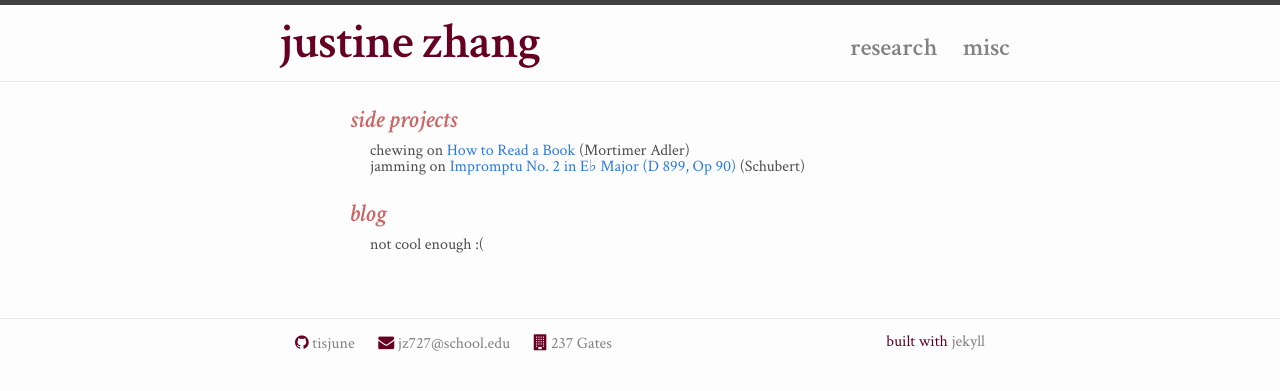
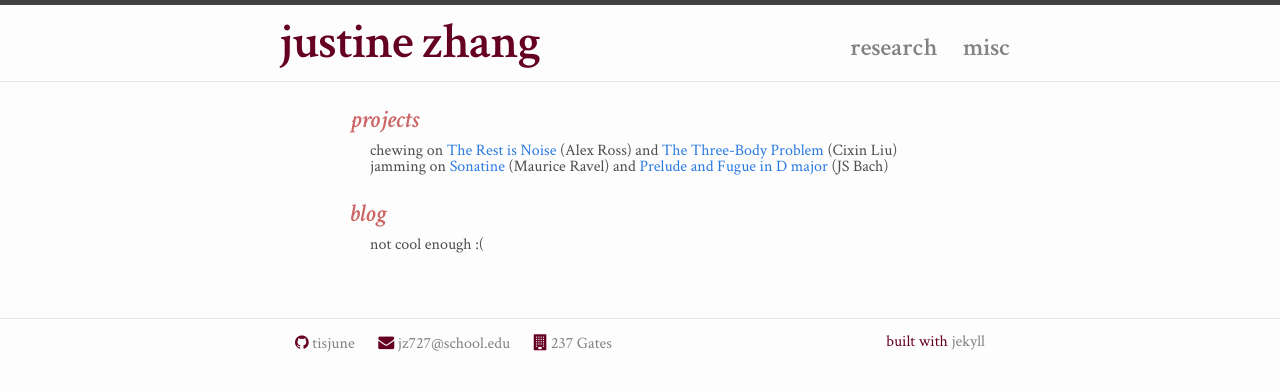
Before and after one commit to tisjune/tisjune.github.io, a Jekyll site: the page built from misc.html, in a window 1280 px wide. Shown: the top 391 px of the page. Built offline with Jekyll 4.4.1, drawn with Linux system fonts in a browser that asks for light colours; nearby versions of some CDN libraries.

Commit message:
fixed misc

```diff
--- a/index.html
+++ b/index.html
@@ -3,7 +3,7 @@ layout: default
 ---
 
 <div class="content">
-<img class="nobile" style="float:left;max-width:30%;" src="images/beebe.jpg" alt="Beebe Lake, Cornell University (Fall 2016)" width="30%" height="30%">
+<img class="nobile" style="float:left;max-width:30%;" src="images/jasper.jpg" alt="Valley of the Five Lakes, Jasper National Park, Canada (Summer 2015)" width="30%" height="30%">
 
 <div class="textbox-front" style="float:left; white-space: normal;">
   <h2 class="section-head">present</h2>
--- a/misc.html
+++ b/misc.html
@@ -6,11 +6,11 @@ permalink: /misc/
 
 <div class="content">
 	<div class="textbox">
-	  <h2 class="section-head">side projects</h2>
+	  <h2 class="section-head">projects</h2>
 	  <div class="section-text">
-	    <p>chewing on <a href="https://www.amazon.com/How-Read-Book-Intelligent-Touchstone/dp/0671212095" target="_blank">How to Read a Book</a> (Mortimer Adler)
+	    <p>chewing on <a href="http://www.therestisnoise.com/noise/" target="_blank">The Rest is Noise</a> (Alex Ross) and <a href="https://www.amazon.com/Three-Body-Problem-Cixin-Liu/dp/0765382032" target="_blank">The Three-Body Problem</a> (Cixin Liu)
 	    <br>
-	    jamming on <a href="http://imslp.org/wiki/4_Impromptus,_D.899_(Schubert,_Franz)" target="_blank">Impromptu No. 2 in E♭ Major (D 899, Op 90)</a> (Schubert)
+	    jamming on <a href="http://imslp.org/wiki/Sonatine_(Ravel,_Maurice)" target="_blank">Sonatine</a> (Maurice Ravel) and <a href="http://imslp.org/wiki/Prelude_and_Fugue_in_D_major,_BWV_850_(Bach,_Johann_Sebastian)" target="_blank">Prelude and Fugue in D major</a> (JS Bach)
 	    <br><br></p>
 	  </div>
 	  <h2 class="section-head">blog</h2>
```
Also changed, not shown: _publications/2017-03-06-loyalty.md (+1 -1 lines).
